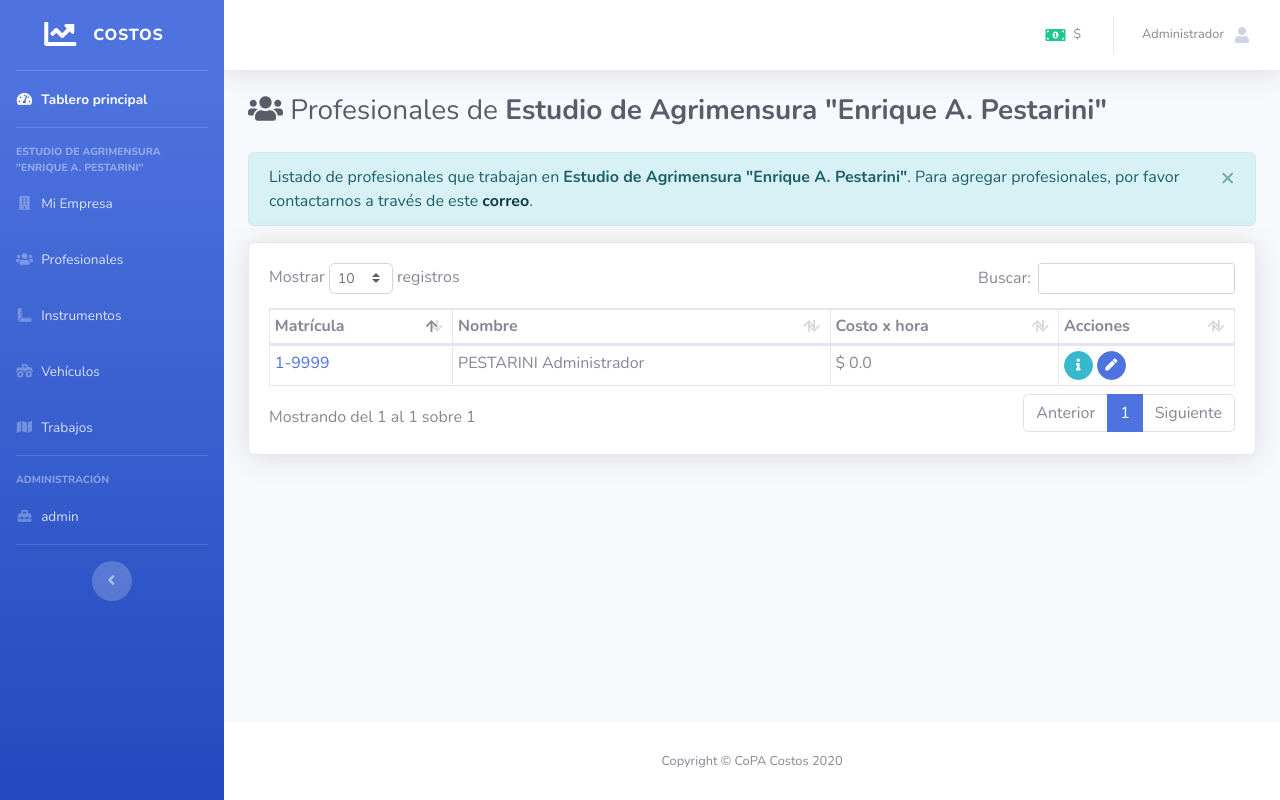
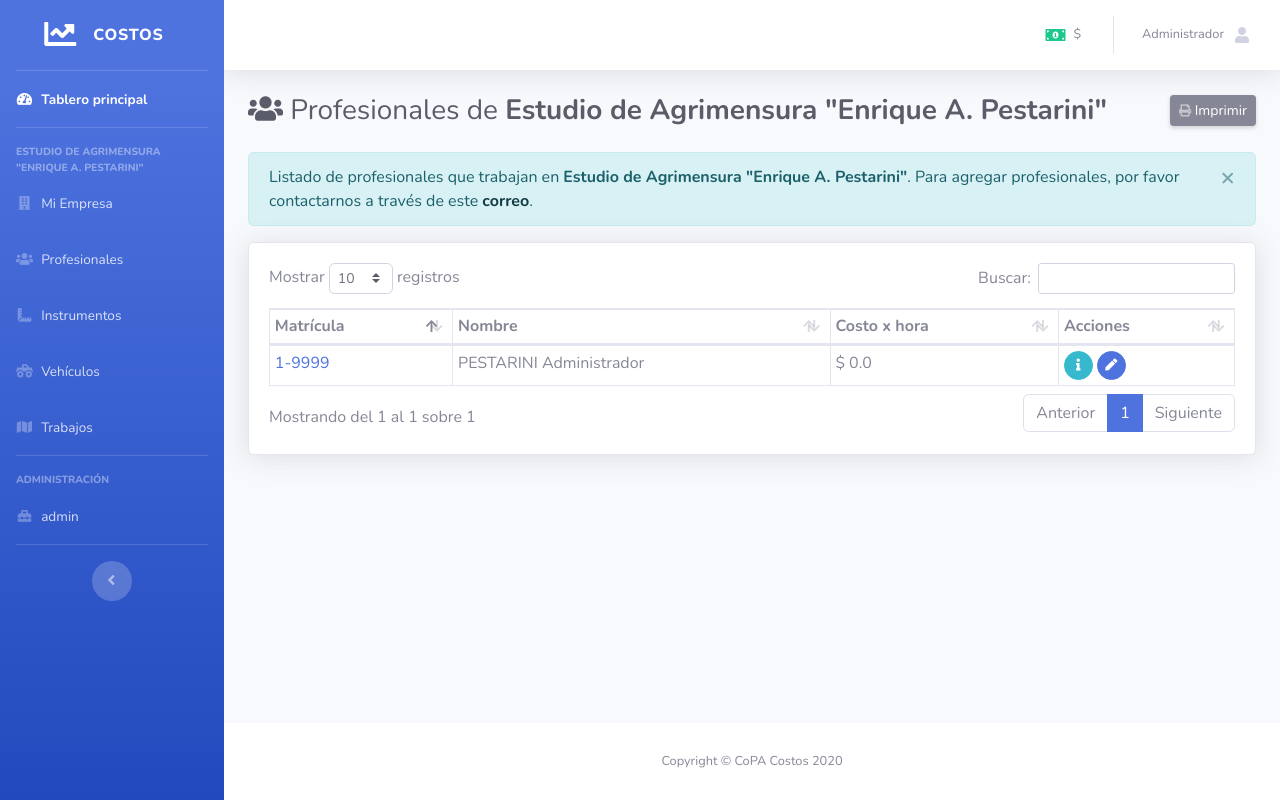
Before and after one commit to quijot/Costos-CoPA, a Django app: page /costos/profesionales/ in a window 1280 px wide. Run offline with Django 3.2, Linux system fonts and the light colour scheme; a user stored in the database is signed in; data comes from the database, SQL or seed files in the repository; data that the repository does not hold is empty; parts of the project's set-up code (start-up, migrations or seed data) failed here and were passed over; some libraries are stand-ins or nearby versions.

Commit message:
Add 'Imprimir' button in detail and list pages
Signed-off-by: quijoT <santiagonob@gmail.com>

```diff
--- a/costos/templates/costos/empresa_detail.html
+++ b/costos/templates/costos/empresa_detail.html
@@ -10,6 +10,8 @@
 {% endblock page-heading %}
 {% block page-heading-buttons %}
 <div class="btn-group d-print-none" role="group" aria-label="Actions">
+  <a onclick="window.print();" class="d-sm-inline-block btn btn-sm btn-secondary shadow-sm">
+    <i class="fas fa-print fa-sm text-white-50"></i> Imprimir</a>
   <a href="{{ object.get_update_url }}" class="d-none d-sm-inline-block btn btn-sm btn-primary shadow-sm">
     <i class="fas fa-pen fa-sm text-white-50"></i> Editar</a>
 </div>
--- a/costos/templates/costos/instrumento_detail.html
+++ b/costos/templates/costos/instrumento_detail.html
@@ -10,6 +10,8 @@
 {% block page-heading-buttons %}
 {% if object.empresa == user.empresa %}
 <div class="btn-group d-print-none" role="group" aria-label="Actions">
+  <a onclick="window.print();" class="d-sm-inline-block btn btn-sm btn-secondary shadow-sm">
+    <i class="fas fa-print fa-sm text-white-50"></i> Imprimir</a>
   <a href="{{ object.get_delete_url }}" class="d-sm-inline-block btn btn-sm btn-danger shadow-sm">
     <i class="fas fa-trash fa-sm text-white-50"></i> Eliminar</a>
   <a href="{{ object.get_update_url }}" class="d-sm-inline-block btn btn-sm btn-primary shadow-sm">
--- a/costos/templates/costos/instrumento_list.html
+++ b/costos/templates/costos/instrumento_list.html
@@ -12,6 +12,8 @@ Instrumentos {% if user.empresa %}de <strong>{{ user.empresa }}</strong>{% endif
 {% block page-heading-buttons %}
 {% if user.empresa %}
 <div class="btn-group d-print-none" role="group" aria-label="Actions">
+  <a onclick="window.print();" class="d-sm-inline-block btn btn-sm btn-secondary shadow-sm">
+    <i class="fas fa-print fa-sm text-white-50"></i> Imprimir</a>
   <a href="{% url 'instrumento_create' %}" class="d-sm-inline-block btn btn-sm btn-success shadow-sm"><i
       class="fas fa-plus fa-sm text-white-50"></i> Agregar</a>
 </div>
--- a/costos/templates/costos/profesional_detail.html
+++ b/costos/templates/costos/profesional_detail.html
@@ -10,6 +10,8 @@
 {% endblock page-heading %}
 {% block page-heading-buttons %}
 <div class="btn-group d-print-none" role="group" aria-label="Actions">
+  <a onclick="window.print();" class="d-sm-inline-block btn btn-sm btn-secondary shadow-sm">
+    <i class="fas fa-print fa-sm text-white-50"></i> Imprimir</a>
   <a href="{{ object.get_update_url }}" class="d-sm-inline-block btn btn-sm btn-primary shadow-sm">
     <i class="fas fa-pen fa-sm text-white-50"></i> Editar</a>
 </div>
--- a/costos/templates/costos/profesional_list.html
+++ b/costos/templates/costos/profesional_list.html
@@ -9,6 +9,12 @@
 <i class="fas fa-users"></i>
 Profesionales {% if user.empresa %}de <strong>{{ user.empresa }}</strong>{% endif %}
 {% endblock page-heading %}
+{% block page-heading-buttons %}
+<div class="btn-group d-print-none" role="group" aria-label="Actions">
+  <a onclick="window.print();" class="d-sm-inline-block btn btn-sm btn-secondary shadow-sm">
+    <i class="fas fa-print fa-sm text-white-50"></i> Imprimir</a>
+</div>
+{% endblock page-heading-buttons %}
 
 {% block content %}
 <div class="row">
--- a/costos/templates/costos/trabajo_detail.html
+++ b/costos/templates/costos/trabajo_detail.html
@@ -10,6 +10,8 @@
 {% endblock page-heading %}
 {% block page-heading-buttons %}
 <div class="btn-group d-print-none" role="group" aria-label="Actions">
+  <a onclick="window.print();" class="d-sm-inline-block btn btn-sm btn-secondary shadow-sm">
+    <i class="fas fa-print fa-sm text-white-50"></i> Imprimir</a>
   <a href="{{ object.get_delete_url }}" class="d-sm-inline-block btn btn-sm btn-danger shadow-sm">
     <i class="fas fa-trash fa-sm text-white-50"></i> Eliminar</a>
   <a href="{{ object.get_update_url }}" class="d-sm-inline-block btn btn-sm btn-primary shadow-sm">
--- a/costos/templates/costos/trabajo_list.html
+++ b/costos/templates/costos/trabajo_list.html
@@ -12,6 +12,8 @@ Trabajos {% if user.empresa %}de <strong>{{ user.empresa }}</strong>{% endif %}
 {% block page-heading-buttons %}
 {% if user.empresa %}
 <div class="btn-group d-print-none" role="group" aria-label="Actions">
+  <a onclick="window.print();" class="d-sm-inline-block btn btn-sm btn-secondary shadow-sm">
+    <i class="fas fa-print fa-sm text-white-50"></i> Imprimir</a>
   <a href="{% url 'trabajo_create' %}" class="d-sm-inline-block btn btn-sm btn-success shadow-sm"><i
       class="fas fa-plus fa-sm text-white-50"></i> Agregar</a>
 </div>
--- a/costos/templates/costos/vehiculo_detail.html
+++ b/costos/templates/costos/vehiculo_detail.html
@@ -10,6 +10,8 @@
 {% block page-heading-buttons %}
 {% if object.empresa == user.empresa %}
 <div class="btn-group d-print-none" role="group" aria-label="Actions">
+  <a onclick="window.print();" class="d-sm-inline-block btn btn-sm btn-secondary shadow-sm">
+    <i class="fas fa-print fa-sm text-white-50"></i> Imprimir</a>
   <a href="{{ object.get_delete_url }}" class="d-sm-inline-block btn btn-sm btn-danger shadow-sm">
     <i class="fas fa-trash fa-sm text-white-50"></i> Eliminar</a>
   <a href="{{ object.get_update_url }}" class="d-sm-inline-block btn btn-sm btn-primary shadow-sm">
--- a/costos/templates/costos/vehiculo_list.html
+++ b/costos/templates/costos/vehiculo_list.html
@@ -12,6 +12,8 @@ Vehículos {% if user.empresa %}de <strong>{{ user.empresa }}</strong>{% endif %
 {% block page-heading-buttons %}
 {% if user.empresa %}
 <div class="btn-group d-print-none" role="group" aria-label="Actions">
+  <a onclick="window.print();" class="d-sm-inline-block btn btn-sm btn-secondary shadow-sm">
+    <i class="fas fa-print fa-sm text-white-50"></i> Imprimir</a>
   <a href="{% url 'vehiculo_create' %}" class="d-sm-inline-block btn btn-sm btn-success shadow-sm"><i
       class="fas fa-plus fa-sm text-white-50"></i> Agregar</a>
 </div>
```
